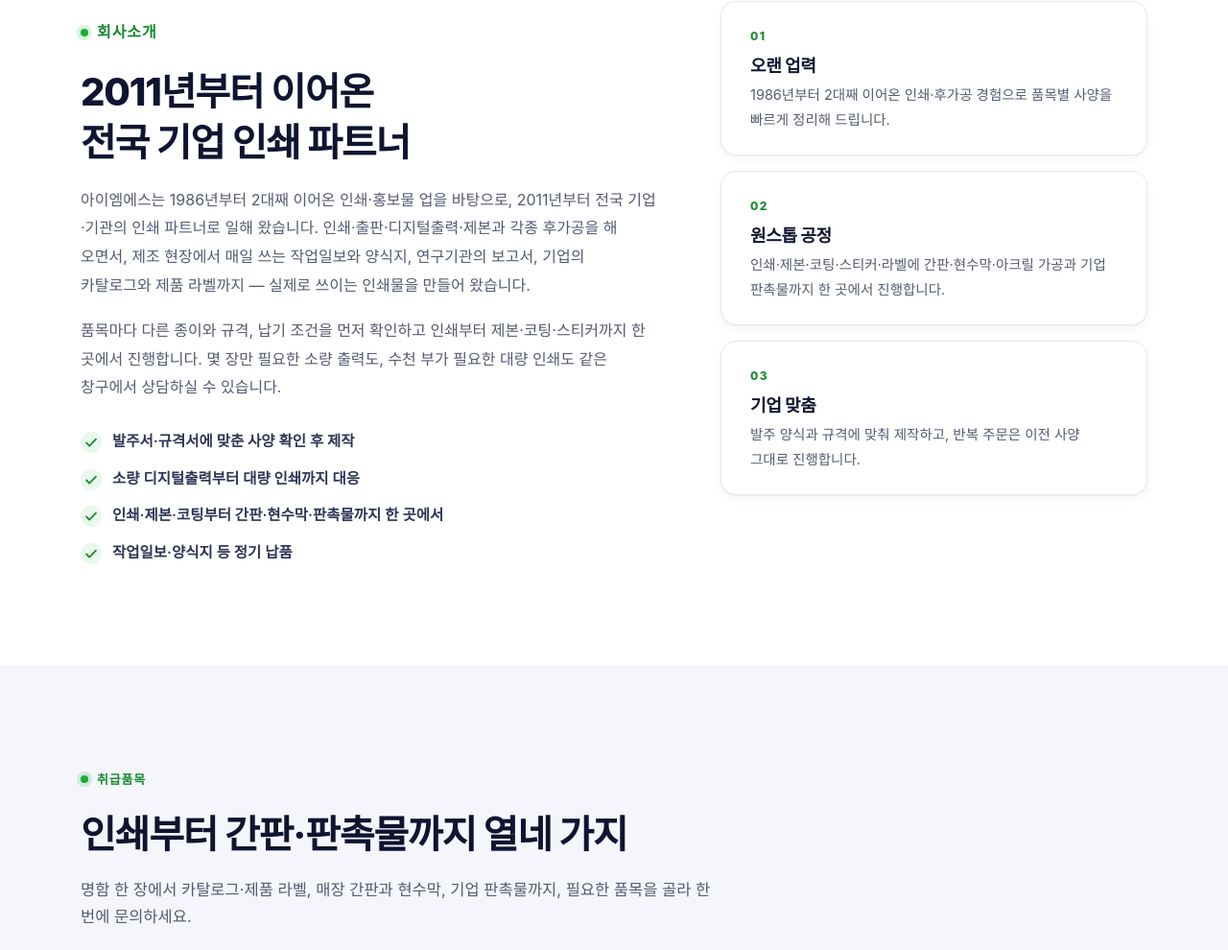
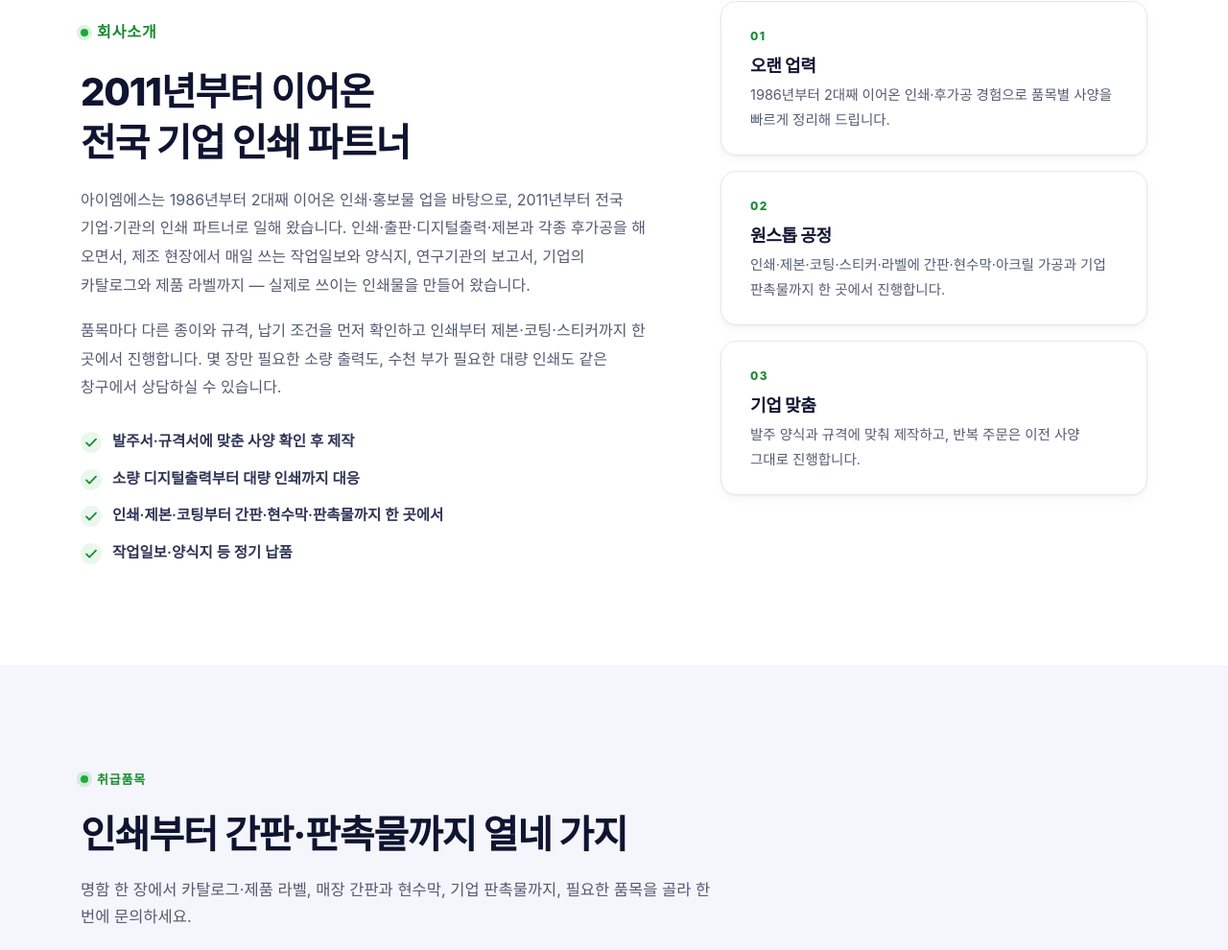
Before and after one commit to ims4386/ims4386.github.io, a plain HTML site: page index.html in a window 1280 px wide. Shown: the part 960-1950 px from the top of the page at 96% size. Drawn offline with Linux system fonts and the light colour scheme.

Commit message:
회사소개 문단: '기업·기관' 줄바꿈으로 가운뎃점이 줄 첫머리에 오지 않도록 nowrap 처리

```diff
--- a/index.html
+++ b/index.html
@@ -160,7 +160,7 @@
           <h2 class="section__title">2011년부터 이어온<br>전국 기업 인쇄 파트너</h2>
           <p>
             아이엠에스는 1986년부터 2대째 이어온 인쇄·홍보물 업을 바탕으로,
-            2011년부터 전국 기업·기관의 인쇄 파트너로 일해 왔습니다.
+            2011년부터 전국 <span class="nowrap">기업·기관</span>의 인쇄 파트너로 일해 왔습니다.
             인쇄·출판·디지털출력·제본과 각종 후가공을 해 오면서, 제조 현장에서 매일 쓰는 작업일보와 양식지,
             연구기관의 보고서, 기업의 카탈로그와 제품 라벨까지 — 실제로 쓰이는 인쇄물을 만들어 왔습니다.
           </p>
--- a/styles.css
+++ b/styles.css
@@ -511,6 +511,7 @@ body.nav-open .nav-toggle__close { display: block; }
   align-items: start;
 }
 .about__text > p { margin-top: 18px; font-size: 16px; line-height: 1.85; }
+.about__text .nowrap { white-space: nowrap; }
 .about__text .section__title { margin-bottom: 4px; }
 
 .check-list { margin-top: 28px; display: grid; gap: 12px; }
```
